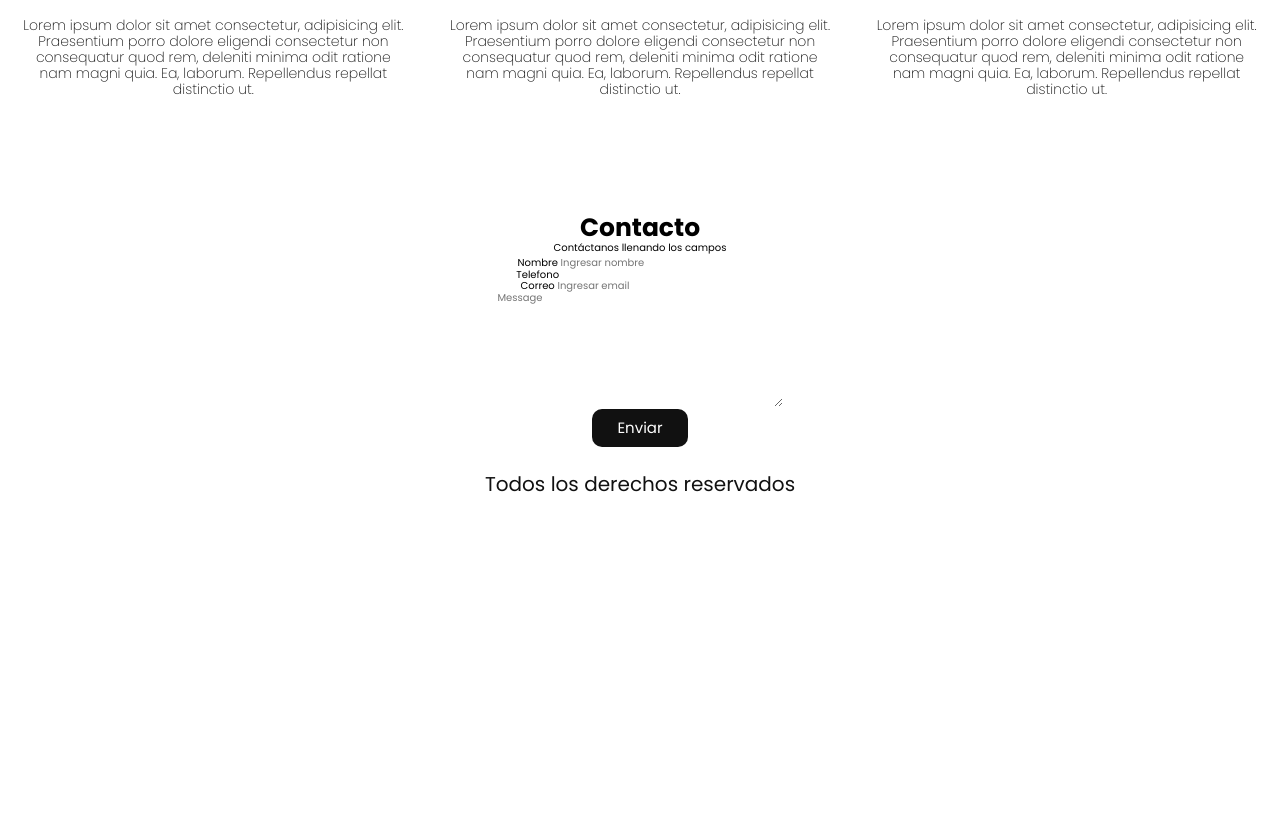
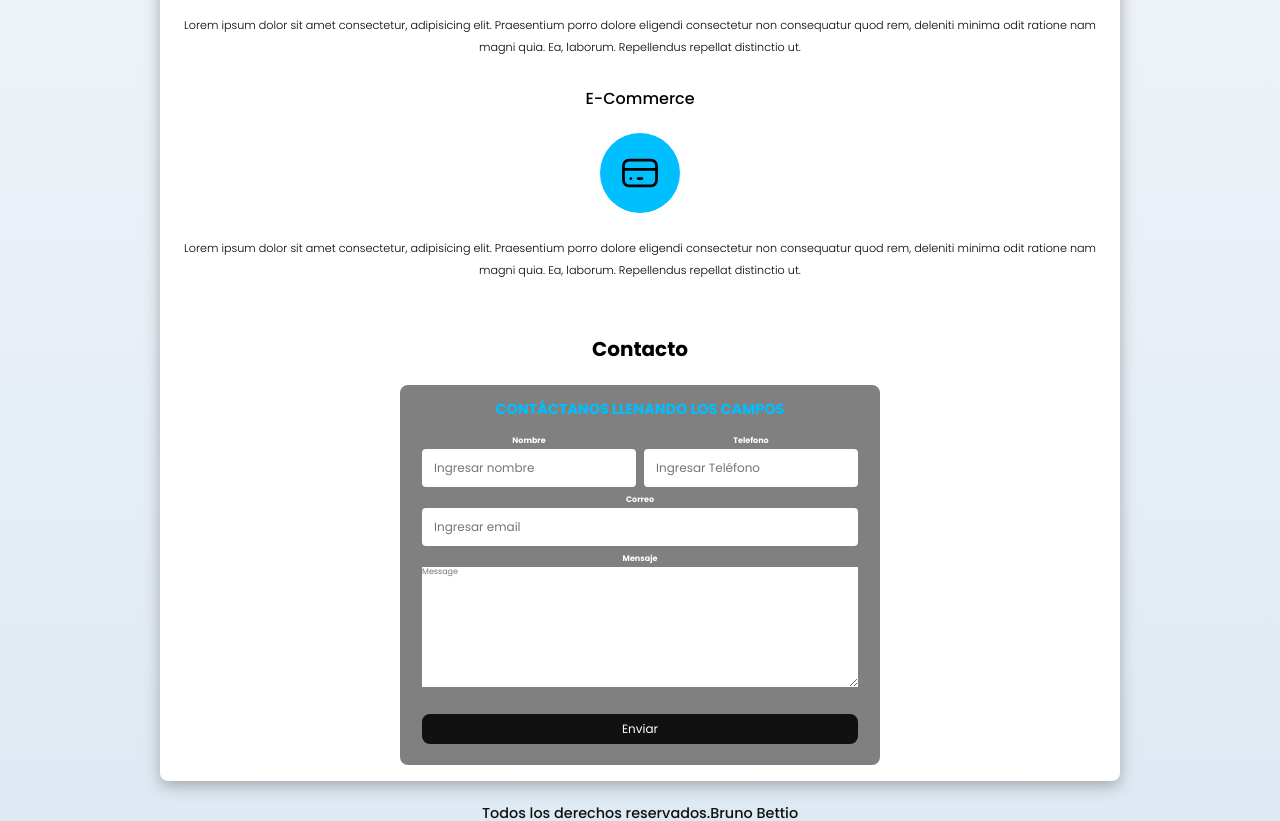
Before and after one commit to Bruno-Code1/freelancer__inicio, a plain HTML site: page index.html in a window 1280 px wide. Shown: the part 1074-1895 px from the top of the page. Before the commit the page ends 1572 px from the top, so only its background shows below. Drawn offline with Linux system fonts and the light colour scheme.

Commit message:
terminando proyecto

```diff
--- a/css/style.css
+++ b/css/style.css
@@ -4,6 +4,7 @@
     --negro: #111111;
     --rojo: rgb(223, 45, 45);
     --verde: rgb(51, 201, 51);
+    --gris: gray;
 }
 
 * {
@@ -56,10 +57,15 @@ section {
 
 body {
     text-align: center;
+    background-image: linear-gradient(to top, #DFE9F3 0%, var(--blanco) 100%);
 }
 
-.contenedor {
-    width: 120rem;
+.sombra {
+    -webkit-box-shadow: 0px 5px 15px 0px rgba(112,112,112,0.54);
+    -moz-box-shadow: 0px 5px 15px 0px rgba(112,112,112,0.54);
+    box-shadow: 0px 5px 15px 0px rgba(112,112,112,0.54);
+    background-color: var(--blanco);
+    border-radius: 1rem;
 }
 
 .navegacion__principal {
@@ -90,6 +96,10 @@ nav a:hover {
     cursor: pointer;
 }
 
+.w-100 {
+    width: 100%;
+}
+
 #hero {
     background: url('../image/hero.jpg');
     background-position: center center;
@@ -97,81 +107,157 @@ nav a:hover {
     width: 100vw;
     height: 60rem;
     position: relative;
+    margin-bottom: 2rem;
 }
 
 .contenido-hero {
     position: absolute;
-    top: 9rem; right: 0; left: 0;
+    top: 0; right: 0; left: 0;
     width: 100%;
     height: 100%;
+    background-color: rgb(0 0 0 / 70%);
+    display: flex;
+    flex-direction: column;
+    align-items: center;
+    justify-content: center;
 }
 
 #hero .contenido-hero h2 {
     font-size: 2.5rem;
     font-weight: 700;
+    color: var(--blanco);
 }
 
 #hero .contenido-hero p {
     margin: 3rem 0;
-    color: var(--negro);
+    color: var(--blanco);
     font-size: 1.5rem;
     font-weight: 400;
 }
 
-h2 {
+main {
+    width: 120rem;
+    height: auto;
+    padding-top: 4rem;
+    margin: auto;
+}
+
+main h2 {
+    margin-top: 2rem;
     font-size: 2.5rem;
     font-weight: 700;
-    margin-top: 5rem;
 }
 
-main {
-    width: 100vw;
-    height: 40rem;
-    padding-top: 4rem;
-    display: flex;
-    align-items: start;
-    justify-content: center;
+main .servicios {
+    margin-top: 3rem;
+   display: flex;
+   align-items: center;
+   justify-content: center;
 }
 
-main section {
+main .servicios #servicio {
     display: flex;
+    flex-direction: column;
     align-items: center;
     justify-content: center;
-    flex-direction: column;
-    gap: 2rem;
+    gap: 3rem;
 }
 
-main section h3 {
+main .servicios #servicio h3 {
     font-size: 2rem;
     font-weight: 500;
 }
 
-main section p {
-    font-size: 1.4rem;
-    font-weight: 200;
-    color: var(--negro);
-    flex-wrap: wrap;
-}
-
-main div {
+main .servicios #servicio div {
     background-color: var(--primario);
-    width: 15rem;
-    height: 15rem;
+    width: 10rem;
+    height: 10rem;
     border-radius: 50%;
     display: flex;
     align-items: center;
     justify-content: center;
 }
 
-footer {
-    text-align: center;
+main .servicios #servicio p {
+    flex-wrap: wrap;
+    font-size: 1.4rem;
+    font-weight: 300;
+    line-height: 2;
 }
 
-footer p {
-    font-size: 2rem;
+main #contacto h2 {
+    font-size: 2.5rem;
+    font-weight: 700;
+    margin: 3rem 0;
+}
+
+main #contacto .formulario {
+    background-color: var(--gris);
+    width: min(60rem, 100%); /*Utilizar el valor más pequeño*/
+    margin: 0 auto;
+    padding: 2rem;
+    border-radius: 1rem;
+}
+
+main .formulario legend {
+    text-align: center;
+    font-size: 1.8rem;
+    text-transform: uppercase;
+    font-weight: 700;
+    margin-bottom: 2rem;
+    color: var(--primario);
+}
+
+main #contacto .formulario .contenedor-campos {
+    display: grid;
+    grid-template-columns: 1fr 1fr;
+    grid-template-rows: auto auto 20rem;
+    column-gap: 1rem;
+}
+
+.campo:nth-child(3),
+.campo:nth-child(4) {
+    grid-column: 1 / 3;
+}
+
+.campo {
+    margin-bottom: 1rem;
+}
+
+.campo label {
+    color: var(--blanco);
+    font-weight: bold;
+    display: block;
+    margin-bottom: .5rem;
+}
+
+.campo input {
+    width: 100%;
+    padding: 1.5rem;
+    border-radius: .5rem;
+    color: var(--negro);
+    font-size: 1.5rem;
     font-weight: 400;
+}
+
+.campo textarea {
+    height: 15rem;
+    width: 100%;
+}
+
+.footer {
+    height: 8rem;
+    text-align: center;
+    padding: 3rem;
+}
+
+.footer p {
+    font-size: 1.8rem;
+    font-weight: 500;
     color: var(--negro);
 }
+
+
 
 
 
@@ -180,30 +266,39 @@ footer p {
 /*=========MEDIA QUERIES=========*/
 
 @media (max-width: 1400px) {
+    html {
+        font-size: 50%;
+    }
 
+    main .servicios{
+    display: flex;
+    align-items: center;
+    justify-content: center;
+    flex-wrap: wrap;
+ }
 }
 
 @media (max-width: 768px) {
     html {
         font-size: 55%;
     }
+    main {
+        width: 100%;
+    }
     .navegacion__principal {
-        height: auto;
-        position: absolute;
         display: flex;
         flex-direction: column;
-        transition: .3s ease top;
-        gap: 4rem;
-        transform: scale(0);
+        height: 20rem;
+        gap: 2rem;
     }
     .navegacion__principal a {
         font-size: 2rem;
         font-weight: 400;
     }
-    main  {
-        flex-wrap: wrap;
+}
+
+@media (max-width: 450px) {
+    html {
+        font-size: 50%;
     }
 }
-@media (max-width: 450px) {
-
-}
--- a/index.html
+++ b/index.html
@@ -19,7 +19,7 @@
 
     <nav class="navegacion__principal contenedor">
         <a href="index.html">Inicio</a>
-        <a href="#nosotros">Nosotros</a>
+        <a href="#sobremi">Sobre Mí</a>
         <a href="#clientes">Clientes</a>
         <a href="#contacto">Contacto</a>
     </nav>
@@ -33,16 +33,18 @@
                     <path d="M9 11a3 3 0 1 0 6 0a3 3 0 0 0 -6 0" />
                     <path d="M17.657 16.657l-4.243 4.243a2 2 0 0 1 -2.827 0l-4.244 -4.243a8 8 0 1 1 11.314 0z" />
                 </svg>
+                Mar del Plata Argentina
             </p>
-            <p>Mar del Plata Argentina</p>
             <a href="#" class="btn">Contactar</a>
        </div>
     </section>
 
+    <main class="sombra">
 
-    <h2>Mis servicios</h2>
-    <main>
-       <section id="clientes">
+    <h2>Mis Servicios</h2>
+
+    <div class="servicios">
+        <section id="servicio">
                 <h3>Diseño web</h3>
             <div>
                 <svg xmlns="http://www.w3.org/2000/svg" class="icon icon-tabler icon-tabler-palette" width="44" height="44" viewBox="0 0 24 24" stroke-width="1.5" stroke="#000000" fill="none" stroke-linecap="round" stroke-linejoin="round">
@@ -55,7 +57,7 @@
             </div>
             <p>Lorem ipsum dolor sit amet consectetur, adipisicing elit. Praesentium porro dolore eligendi consectetur non consequatur quod rem, deleniti minima odit ratione nam magni quia. Ea, laborum. Repellendus repellat distinctio ut.</p>
         </section>
-        <section>
+        <section id="servicio">
             <h3>Aplicaciones web</h3>
             <div>
                 <svg xmlns="http://www.w3.org/2000/svg" class="icon icon-tabler icon-tabler-brand-android" width="44" height="44" viewBox="0 0 24 24" stroke-width="1.5" stroke="#000000" fill="none" stroke-linecap="round" stroke-linejoin="round">
@@ -76,7 +78,7 @@
             </div>
             <p>Lorem ipsum dolor sit amet consectetur, adipisicing elit. Praesentium porro dolore eligendi consectetur non consequatur quod rem, deleniti minima odit ratione nam magni quia. Ea, laborum. Repellendus repellat distinctio ut.</p>
         </section>
-        <section>
+        <section id="servicio">
             <h3>E-Commerce</h3>
             <div>
                 <svg xmlns="http://www.w3.org/2000/svg" class="icon icon-tabler icon-tabler-credit-card" width="44" height="44" viewBox="0 0 24 24" stroke-width="1.5" stroke="#000000" fill="none" stroke-linecap="round" stroke-linejoin="round">
@@ -89,45 +91,50 @@
             </div>
             <p>Lorem ipsum dolor sit amet consectetur, adipisicing elit. Praesentium porro dolore eligendi consectetur non consequatur quod rem, deleniti minima odit ratione nam magni quia. Ea, laborum. Repellendus repellat distinctio ut.</p>
         </section>
-    </main>
+    </div>
 
     <section id="contacto">
 
         <h2>Contacto</h2>
-        <form action="" method="post" enctype="multipart/form-data">
+
+        <form class="formulario" action="" method="post" enctype="multipart/form-data">
            <fieldset>
                 <legend>Contáctanos llenando los campos</legend>
 
-                <div>
+                <div class="contenedor-campos">
+                    <div class="campo">
                         <label for="name">Nombre</label>
                         <input type="text" id="name" placeholder="Ingresar nombre">
                     </div>
 
-                <div>
+                    <div class="campo">
                         <label for="tel">Telefono</label>
-                    <input type="tel" id="tel">
+                        <input type="tel" id="tel" name="tel" placeholder="Ingresar Teléfono">
                     </div>
 
-                <div>
+                    <div class="campo">
                         <label for="email">Correo</label>
                         <input type="email" name="email" placeholder="Ingresar email">
                     </div>
 
-                <div>
-                    <label for="message"></label>
+                    <div class="campo">
+                        <label for="message">Mensaje</label>
                         <textarea name="message" id="message" cols="30" rows="10" placeholder="Message"></textarea>
+                    </div>
                 </div>
 
                 <div>
-                    <input class="btn" type="submit" value="Enviar">
+                    <input class="btn w-100" type="submit" value="Enviar">
                 </div>
 
             </fieldset>
         </form>
     </section>
+    </main>
 
-    <footer>
-        <p>Todos los derechos reservados</p>
+
+    <footer class="footer">
+        <p>Todos los derechos reservados.Bruno Bettio</p>
     </footer>
 
 </body>
```
Lines whose indentation alone changed are shown as unchanged.
